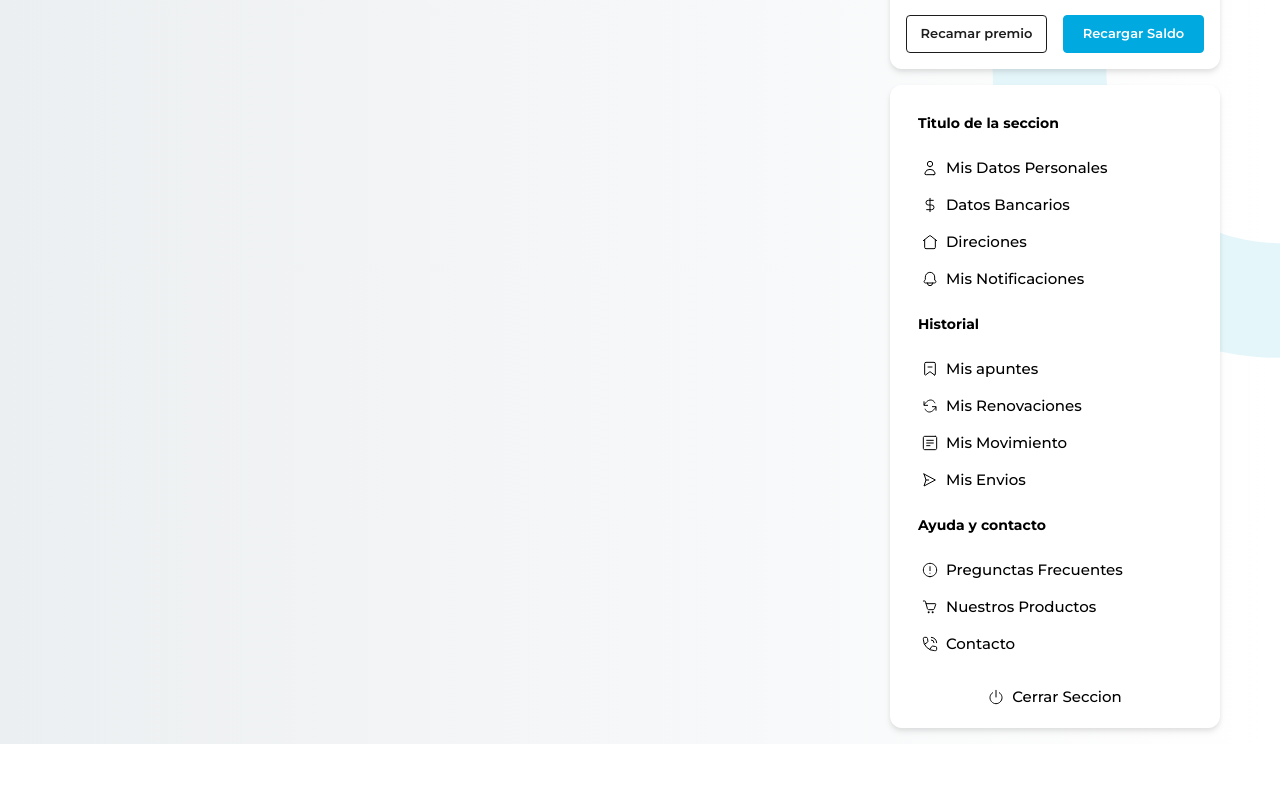
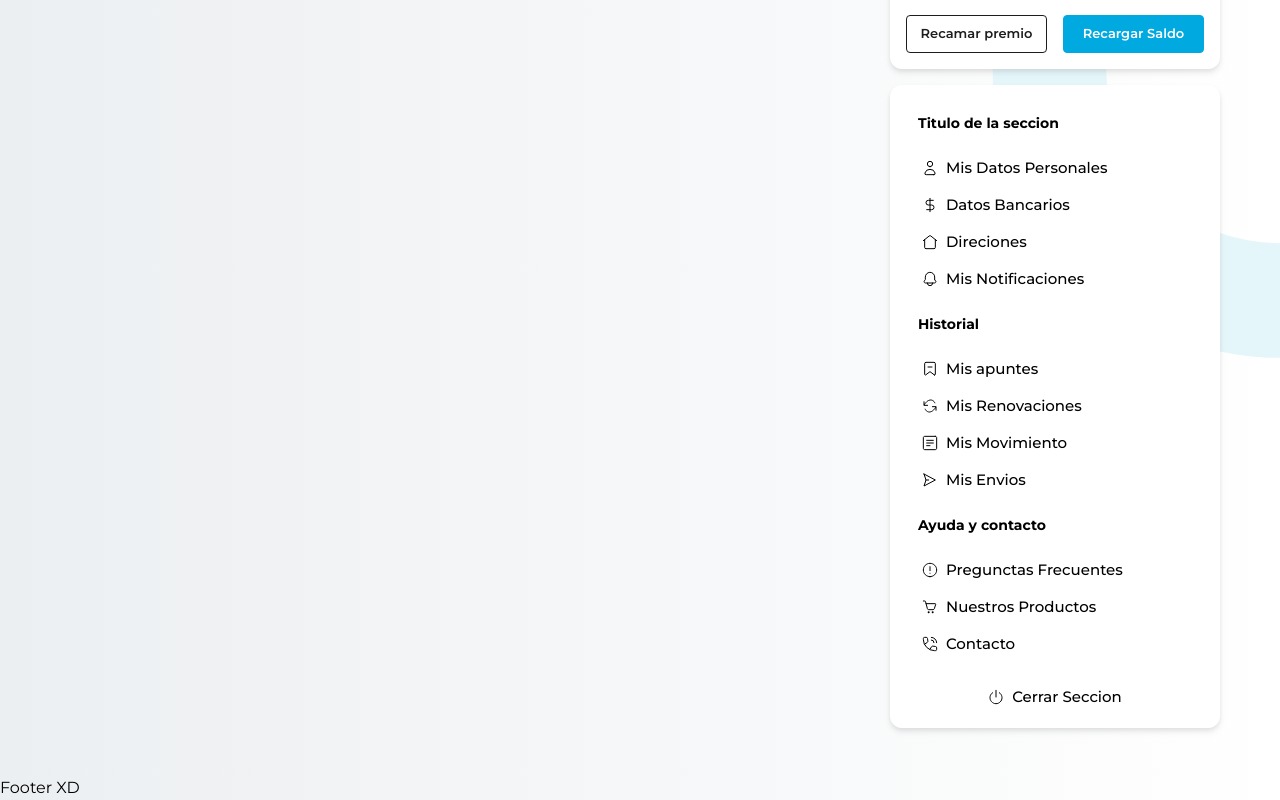
Before and after one commit to angeleesc/pulpo-line-challenger-2, a Next.js app: page / in a window 1280 px wide. Shown: the part 242-1042 px from the top of the page. Before the commit the page ends 986 px from the top, so only its background shows below. Built offline with nearby package versions, Linux system fonts and the light colour scheme.

Commit message:
configuracion base del footer

```diff
--- a/src/app/(siteLayout)/layout.tsx
+++ b/src/app/(siteLayout)/layout.tsx
@@ -3,6 +3,7 @@
 import Productab from "../component/tabs/pproduc-tab/Productab";
 import Image from "next/image";
 import AsideMenu from "../component/aside-menu/AsideMenu";
+import Footer from "../component/footer/Footer";
 
 export default function SiteLayOut({
   children,
@@ -26,6 +27,7 @@
           <AsideMenu />
         </div>
       </div>
+      <Footer />
     </>
   );
 }
--- /dev/null
+++ b/src/app/component/footer/Footer.tsx
@@ -0,0 +1,9 @@
+import React from 'react'
+
+export default function Footer() {
+  return (
+    <div className='mt-8'>
+        <h3>Footer XD</h3>
+    </div>
+  )
+}
```
